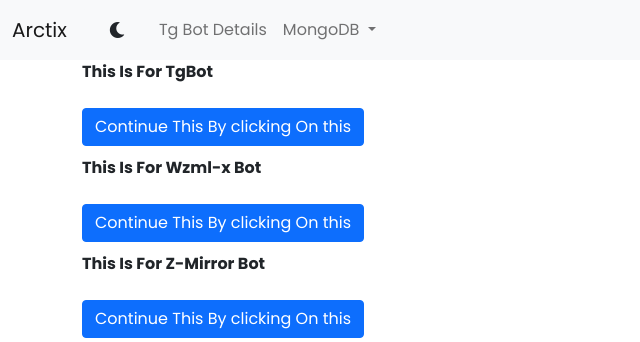
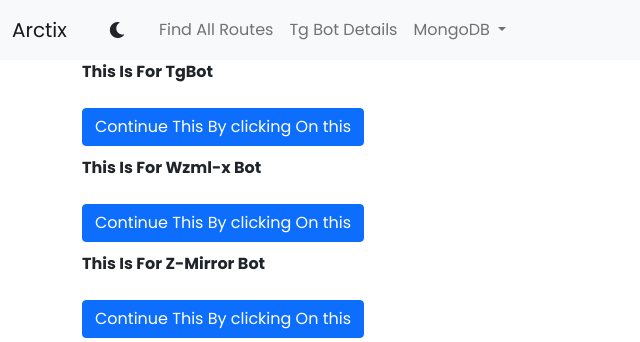
Before and after one commit to Sibu07/flaskapp, a Flask app: page / in a window 1280 px wide. Shown: the top 342 px of the page, without its empty margins (0-640 px from the left). Run offline with Flask 3, Linux system fonts and the light colour scheme.

Commit message:
small bug

```diff
--- a/templates/index.html
+++ b/templates/index.html
@@ -22,6 +22,9 @@
         <div class="collapse navbar-collapse" id="navbarSupportedContent">
             <ul class="navbar-nav me-auto mb-2 mb-lg-0">
                 <li class="nav-item">
+                    <a class="nav-link" href="/allroutes">Find All Routes</a>
+                </li>
+                <li class="nav-item">
                     <a class="nav-link" href="#">Tg Bot Details</a>
                 </li>
                 <li class="nav-item dropdown">
@@ -36,6 +39,7 @@
         </div>
     </div>
 </nav>
+
 <div class="container mb-4">
   <div class="tgbot">
     <p class="fw-bold">This Is For TgBot</p>
```
